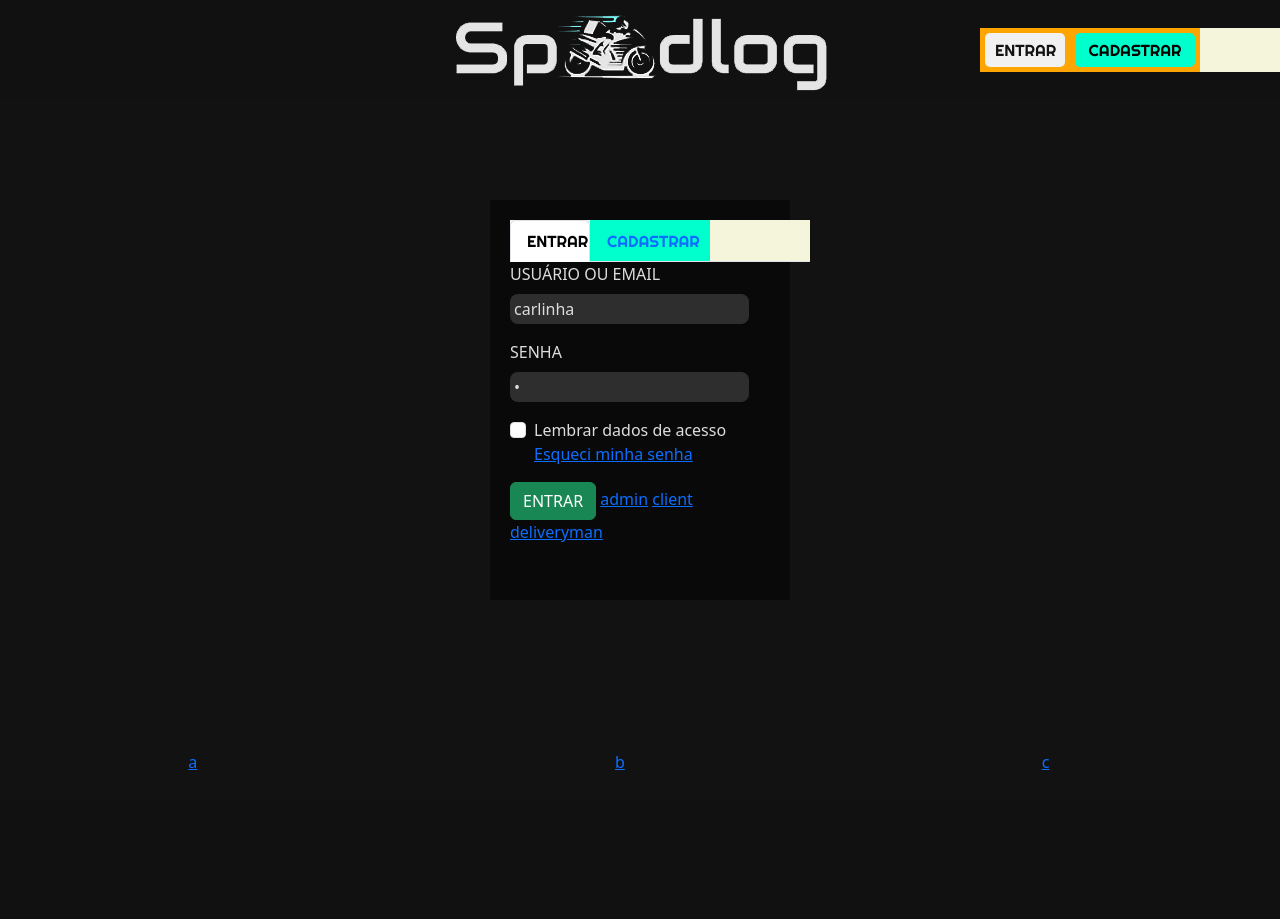
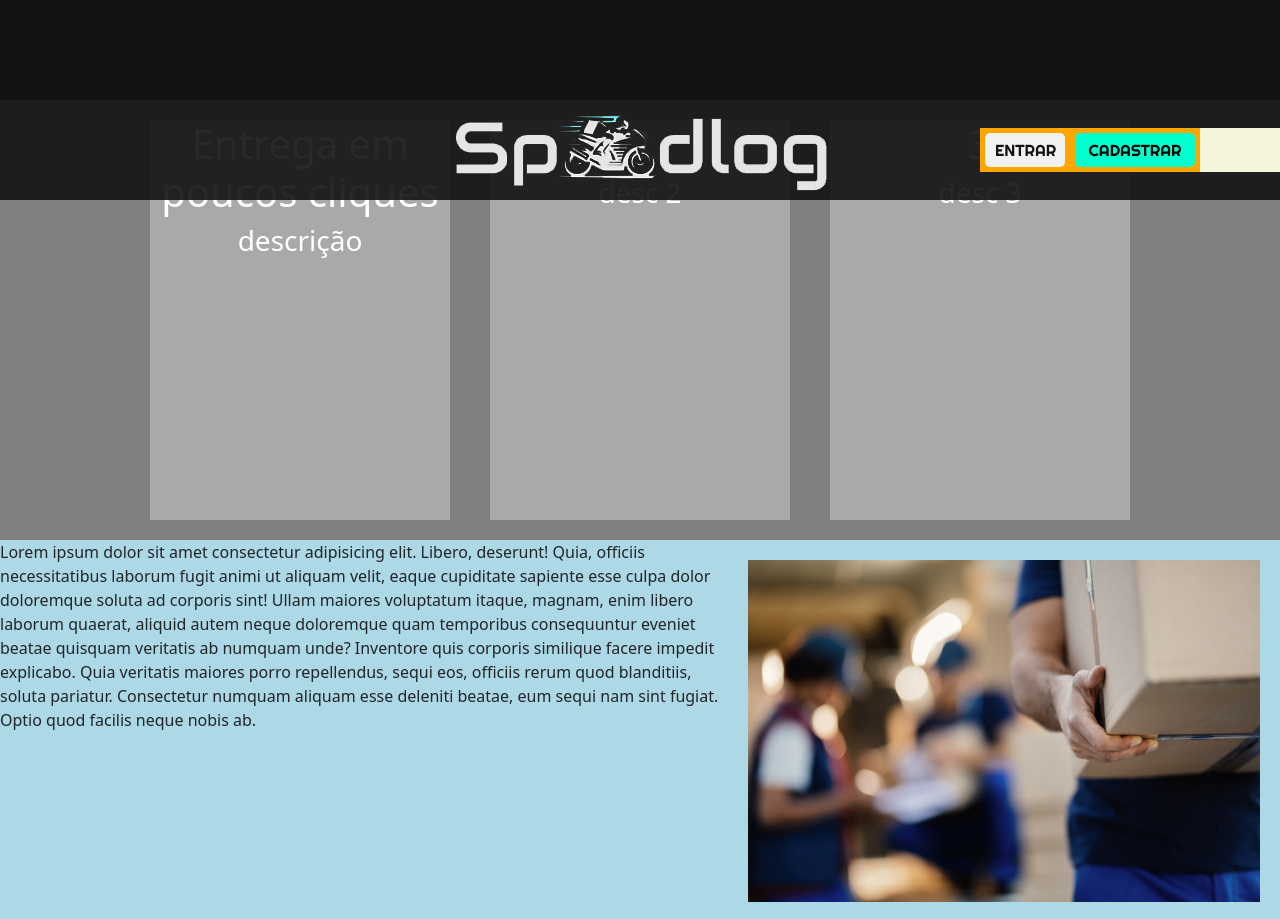
Before and after one commit to ViniciusMachadoV/speedLog, a CodeIgniter app: page /speedlog/ in a window 1280 px wide. Shown: the top 919 px of the page. Before the commit the page ends 770 px from the top, so only its background shows below. Run offline with CodeIgniter, Linux system fonts and the light colour scheme; some web fonts are replaced.

Commit message:
connect style changes
footer misplaced

```diff
--- a/application/controllers/Connect.php
+++ b/application/controllers/Connect.php
@@ -10,6 +10,7 @@ class Connect extends CI_Controller {
 			$this->load->model('model_Connect');
 			$this->load->view('template/header');
 			$this->load->view('pages/view_connect');
+			$this->load->view('template/footer');
 		}
 		else switch ($this->session->userdata('tipo')) {
                 case 'ADMINISTRADOR':
--- a/application/views/pages/view_connect.php
+++ b/application/views/pages/view_connect.php
@@ -1,8 +1,5 @@
 <!-- <link rel = "stylesheet" type = "text/css" href = "?php echo base_url('assets/css/connect.css'); ?>"> -->
 <title>Conectar - SpeedLog</title>
-<div class="background">
-    <!-- <video playsinline="playsinline" autoplay="autoplay" muted="muted" loop="loop"><source src="?php echo base_url('assets/mp4/bg.mp4');?>" type="video/mp4" /></video> -->
-</div>
 <header class="homeHeader flex-row"><img src="<?php echo base_url('assets/img/title.png');?>" alt="Logo SpeedLog">
     <div class="signOptions flex-row">
         <div class="signButtons flex-row spaced-around">
@@ -11,7 +8,8 @@
         </div>
     </div>
 </header>
-<div class="loginForm">
+<div class="content">
+    <div class="loginForm hidden">
         <!-- SIGN OPTIONS -->
         <ul class="nav nav-tabs signOptions">
             <li class="nav-item btnSignIn">
@@ -110,11 +108,38 @@
             <div id="dataHelp" class="form-text">Seus dados jamais serão compartilhados.</div>
         </div>
     </div>
-<div class="socialMedia flex-row">
-        <a class="btnSocialMedia btnTwitter" target="_blank" rel="noopener noreferrer" href="twitter.com">a</a>
-        <a class="btnSocialMedia btnFacebook" target="_blank" rel="noopener noreferrer" href="facebook.com">b</a>
-        <a class="btnSocialMedia btnInstagram" target="_blank" rel="noopener noreferrer" href="instagram.com">c</a>
+    <section class="features flex-row row-wrap flex-horizontal-centered  text-centered">
+        <div class="feature">
+            <h1>Entrega em poucos cliques</h1>
+            <h3>descrição</h3>
         </div>
+        <div class="feature">
+            <h1>2</h1>
+            <h3>desc 2</h3>
+        </div>
+        <div class="feature">
+            <h1>3</h1>
+            <h3>desc 3</h3>
+        </div>
+    </section>
+    <section class="services flex-column">
+        <div class="service flex-row">
+            <div class="serviceDescription">Lorem ipsum dolor sit amet consectetur adipisicing elit. Libero, deserunt! Quia, officiis necessitatibus laborum fugit animi ut aliquam velit, eaque cupiditate sapiente esse culpa dolor doloremque soluta ad corporis sint!
+            Ullam maiores voluptatum itaque, magnam, enim libero laborum quaerat, aliquid autem neque doloremque quam temporibus consequuntur eveniet beatae quisquam veritatis ab numquam unde? Inventore quis corporis similique facere impedit explicabo.
+            Quia veritatis maiores porro repellendus, sequi eos, officiis rerum quod blanditiis, soluta pariatur. Consectetur numquam aliquam esse deleniti beatae, eum sequi nam sint fugiat. Optio quod facilis neque nobis ab.</div>
+            <img class="serviceImage" src="<?php echo base_url('assets/img/service.jpg');?>"></img>
+        </div>
+        <div class="service2">
+            <video class="background" playsinline="playsinline" autoplay="autoplay" muted="muted" loop="loop"><source src="<?php echo base_url('assets/mp4/bg.mp4');?>" type="video/mp4" /></video>
+            <div class="serviceDetails">
+                <h1>titulo</h1>
+                <h3>desc</h3>
+                <button><a href="" target="_blank" rel="noopener noreferrer">link</a></button>
+            </div>
+        </div>
+    </section>
+</div>
+
 <!-- <div class="lorem">lorem*100</div> -->
 <script type = 'text/javascript' src = "<?php echo base_url('assets/js/connect.js');?>"></script>
 <script type='text/javascript' src="<?php echo base_url('assets/js/jquery.mask.js');?>"></script>
--- a/application/views/template/footer.php
+++ b/application/views/template/footer.php
@@ -1,3 +1,18 @@
+<footer class="flex-row">
+    <a href="<?php echo base_url('');?>" target="_blank" rel="noopener noreferrer">Termos e condições</a>
+    <a href="<?php echo base_url('');?>" target="_blank" rel="noopener noreferrer">Privacidade</a>
+    <a href="<?php echo base_url('');?>" target="_blank" rel="noopener noreferrer">Sobre nós</a>
+    <div class="brand">
+        <img src="" alt="">
+        <span>© 2023 SpeedLog</span>
+
+    </div>
+    <div class="socialMedia flex-row">
+        <a class="btnSocialMedia btnTwitter" target="_blank" rel="noopener noreferrer" href="twitter.com">a</a>
+        <a class="btnSocialMedia btnFacebook" target="_blank" rel="noopener noreferrer" href="facebook.com">b</a>
+        <a class="btnSocialMedia btnInstagram" target="_blank" rel="noopener noreferrer" href="instagram.com">c</a>
+    </div>
+</footer>
 <!-- JAVA SCRIPT BOOTSTRAP -->
 <script src="https://cdn.jsdelivr.net/npm/bootstrap@5.3.0-alpha1/dist/js/bootstrap.bundle.min.js" integrity="sha384-w76AqPfDkMBDXo30jS1Sgez6pr3x5MlQ1ZAGC+nuZB+EYdgRZgiwxhTBTkF7CXvN" crossorigin="anonymous"></script>
 </body>
--- a/application/views/template/header.php
+++ b/application/views/template/header.php
@@ -27,4 +27,4 @@
 	<!-- SCRIPT JQUERY -->
 	<script type = 'text/javascript' src = "<?php echo base_url('assets/js/jquery.js');?>"></script>
 </head>
-<body class="flex">
+<body>
--- a/assets/css/style.css
+++ b/assets/css/style.css
@@ -23,45 +23,31 @@ input{
 input:hover{
     background: rgba(85, 85, 85,.9);
 }
+.hidden{
+    display: none;
+}
 .pointer{
     cursor: pointer;
 }
-.flex{
-    display: flex;
-}
-.row{
-    flex-direction: row;
-}
-.column{
-    flex-direction: column;
-}
-.flex-row{
-    display: flex;
-    flex-direction: row;
-}
-.spaced-around{
-    justify-content: space-around;
-}
-.spaced-between{
-    justify-content: space-between;
-}
-.flex-column{
-    display: flex;
-    flex-direction: column;
-}
-.flex-vertical-centered{
-    align-self: center;
-}
-.flex-horizontal-centered{
-    justify-content: center;
-}
-.row-wrap{
-    flex-flow: row wrap;
-}
-.darkMode{
-    background: black;
-    color: white;
-}
+/* FLEX: */
+.flex{display: flex;}
+.row{flex-direction: row;}
+.column{flex-direction: column;}
+.flex-row{display: flex;  flex-direction: row;}
+.flex-column{display: flex;  flex-direction: column;}
+.spaced-around{justify-content: space-around;}
+.spaced-between{justify-content: space-between;}
+.flex-vertical-centered{align-self: center;}
+.flex-horizontal-centered{justify-content: center;}
+.row-wrap{flex-flow: row wrap;}
+/* TEXT: */
+.text-white{color: white;}
+.text-red{color: darkred;}
+.text-green{color: rgb(42, 196, 106);}
+.text-centered{text-align: center;}
+/* THEME: */
+.darkMode{background: black;color: white;}
+.lightMode{background: white;color: black;}
 /* CONNECT: */
 .homeHeader{
     position: fixed;
@@ -102,24 +88,6 @@ input:hover{
     background: #00ffcc;
     width: 120px;
 }
-.background {
-    position: fixed;
-    left: 0;
-    top: 0;
-    width: auto;
-    height: auto;
-}
-.background:before {
-    content:"";
-    display: block;
-    position: absolute;
-    top: 0;
-    left: 0;
-    width: 100%;
-    height: 100%;
-    background-color: rgba(0,0,0,0.6);
-    z-index: 9;
-}
 video {
     object-fit: cover;
     width: 100vw;
@@ -131,17 +99,56 @@ video {
     left: 50%;
     transform: translateX(-50%);
     min-width: 300px;
-    /* width: 70%; */
     width: 300px;
     min-height: 400px;
     background: rgba(0, 0, 0, 0.5);
     color: #f1f1f1;
     padding: 20px;
 }
+.content{
+    margin-top: 100px;
+    background: lightblue;
+}
+.features{
+    bottom: 0;
+    color: white;
+    background: gray;
+    width: 100vw;
+}
+.feature{
+    min-width:200px;
+    width: 300px;
+    min-height: 300px;
+    height: 400px;
+    margin: 20px;
+    background: darkgrey;
+}
+.services{
+    position: relative;
+    height: 400px;
+}
+.serviceImage{
+    width: 40%;
+    margin: 20px;
+}
+.service2{
+    position: relative;
+}
+.serviceDetails{
+    position: absolute;
+    left: 50%;
+    transform: translateX(-50%);
+    top: 20px;
+    color: #FFF;
+    background-color: rgba(50, 50, 50, 0.7);
+}
+.background{
+    filter: brightness(50%);
+    height: 200px;
+}
 .socialMedia{
     width: 100vw;
     justify-content: space-around;
-    position: fixed;
     bottom: 0;
 }
 .socialMedia>a{
@@ -162,7 +169,6 @@ video {
     width: 200px;
     background: beige;
     position: relative;
-
 }
 .profilePhotoStatus{
     margin-top: 20px;
```
Also changed, not shown: assets/img/service.jpg (added). Lines whose indentation alone changed are shown as unchanged.
